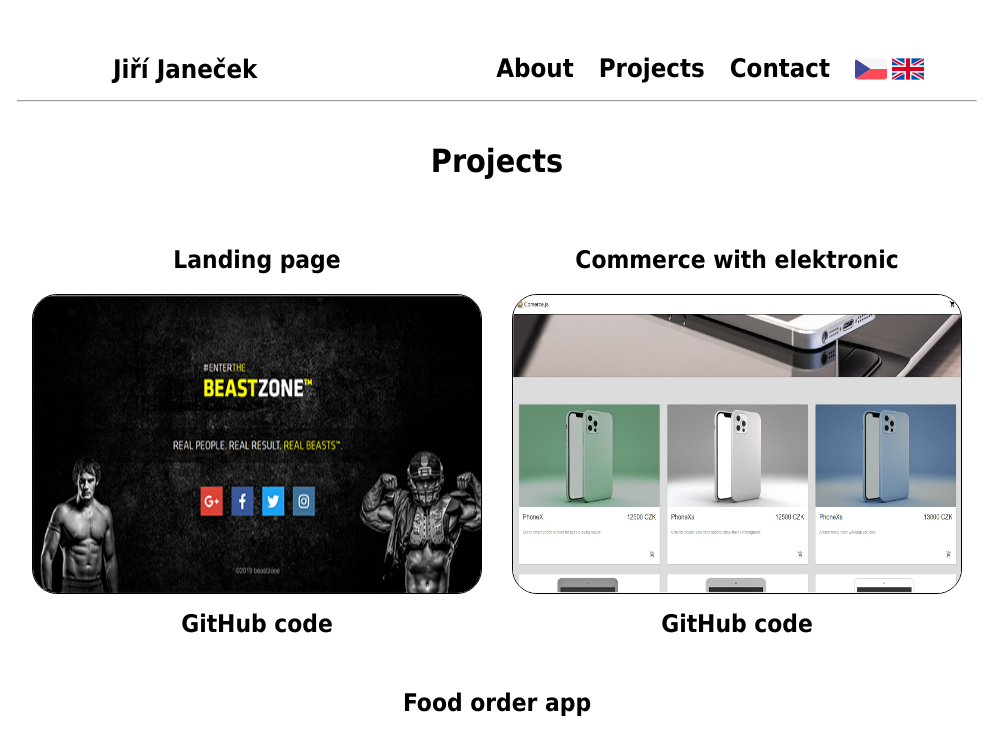
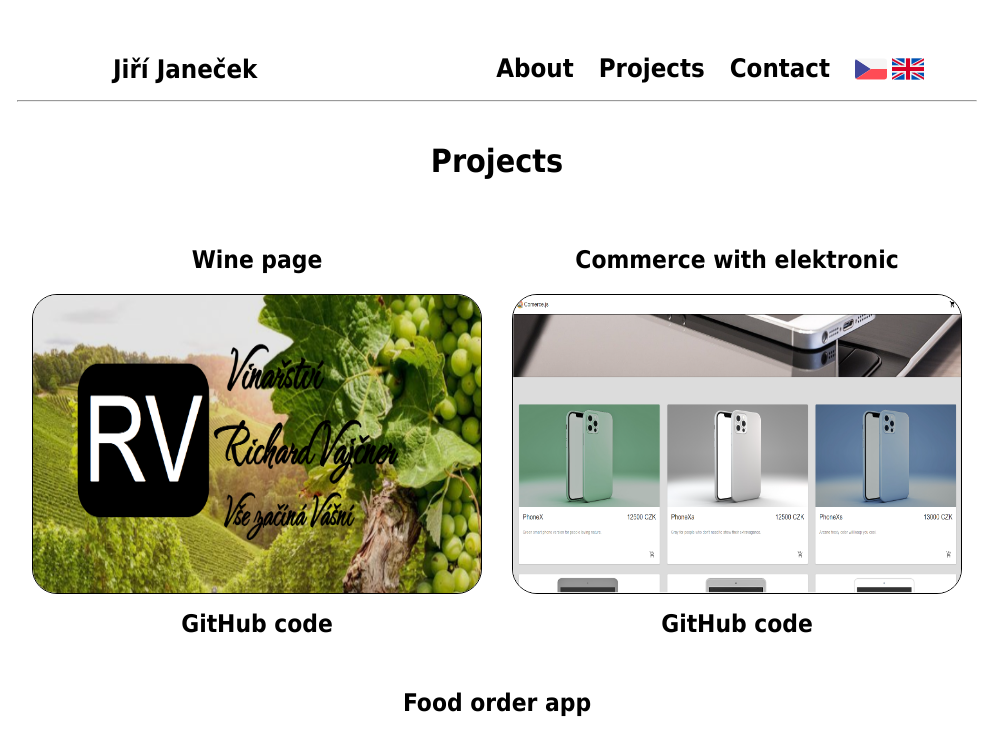
Before and after one commit to JanecekJiri1/myPortfolio, a React (Create React App) app: page /projects in a window 1280 px wide. Shown: the top 735 px of the page, without its empty margins (143-1136 px from the left). Built offline with nearby package versions, Linux system fonts and the light colour scheme.

Commit message:
change LP project to Wine page

```diff
--- a/src/components/about/seeMore/SeeMorePage.jsx
+++ b/src/components/about/seeMore/SeeMorePage.jsx
@@ -1,7 +1,7 @@
 import classes from "./SeeMorePage.module.css";
 import { useTranslation } from "react-i18next";
 
-const SeeMorePage = ({ setHideCv }) => {
+const SeeMorePage = () => {
   const { t } = useTranslation();
   return (
     <div className={classes.seeMorePage}>
@@ -52,9 +52,9 @@ const SeeMorePage = ({ setHideCv }) => {
           </ul>
         </div>
 
-        <a className={classes.btnSeeMore} onClick={() => setHideCv()}>
+        {/* <a className={classes.btnSeeMore} onClick={() => setHideCv()}>
           {t("btn_hide")}
-        </a>
+        </a> */}
       </div>
     </div>
   );
--- a/src/components/projects/Projects.jsx
+++ b/src/components/projects/Projects.jsx
@@ -1,5 +1,5 @@
 import classes from "./Projects.module.css";
-import LPage from "../../assets/Lp2.png";
+import WPage from "../../assets/Vinarstvi.png";
 import ShoppE from "../../assets/shopp.png";
 import Food from "../../assets/food2a.png";
 
@@ -12,13 +12,13 @@ const Projects = () => {
       <h2>{t("projekts_")}</h2>
       <div className={classes.topLine}>
         <div className={classes.boxies}>
-          <a href="https://lp-noawesome.herokuapp.com/" target="_blank" rel="noreferrer">
-            <h3> Landing page </h3>
+          <a href="https://wine-vajcner.herokuapp.com/" target="_blank" rel="noreferrer">
+            <h3> Wine page </h3>
             <div>
-              <img className={classes.box} src={LPage} alt="just landing page" />
+              <img className={classes.box} src={WPage} alt="Wine page" />
             </div>
           </a>
-          <a className={classes.gitHub} href="https://github.com/JanecekJiri1/landing-bezAwesome" target="_blank" rel="noreferrer">
+          <a className={classes.gitHub} href="https://github.com/JanecekJiri1/vinarstv-R" target="_blank" rel="noreferrer">
             <h3 className={classes.gitOpen}>GitHub code</h3>
           </a>
         </div>
```
Also changed, not shown: src/assets/Vinarstvi.png (added).
